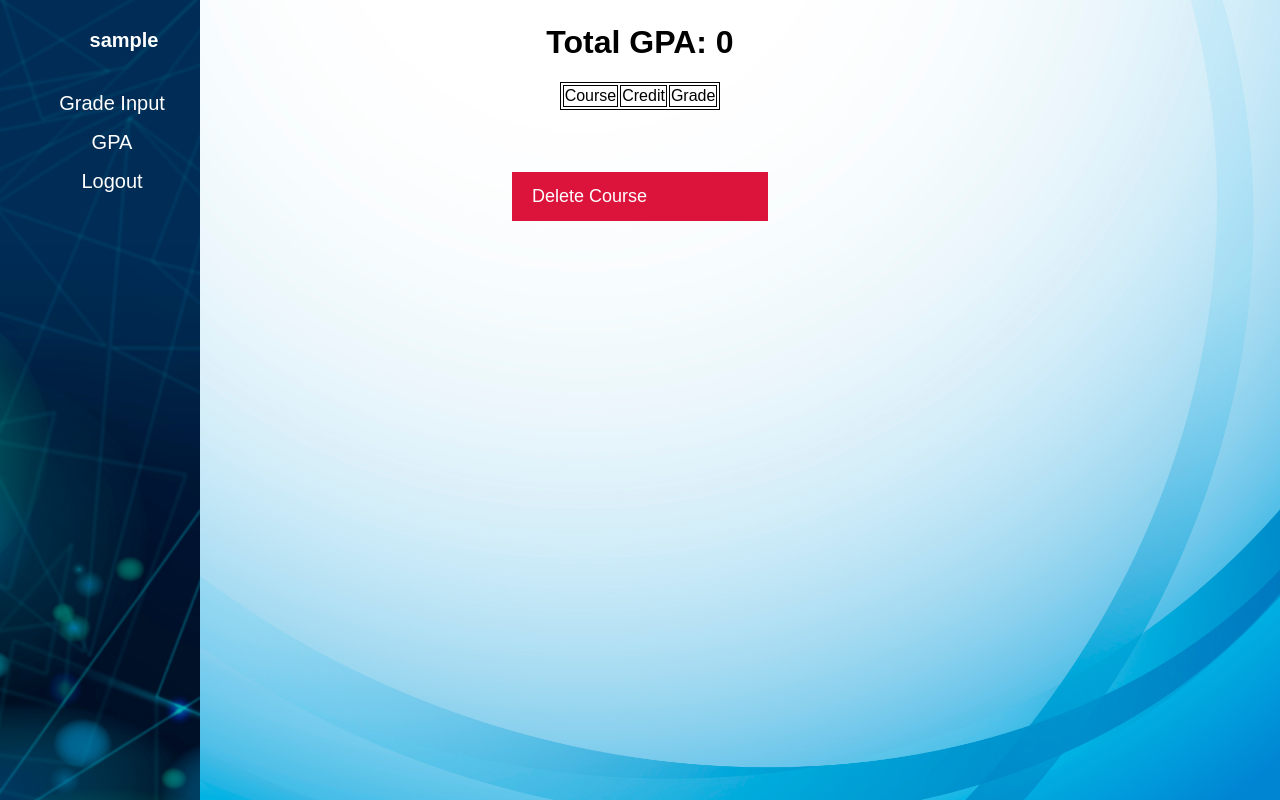
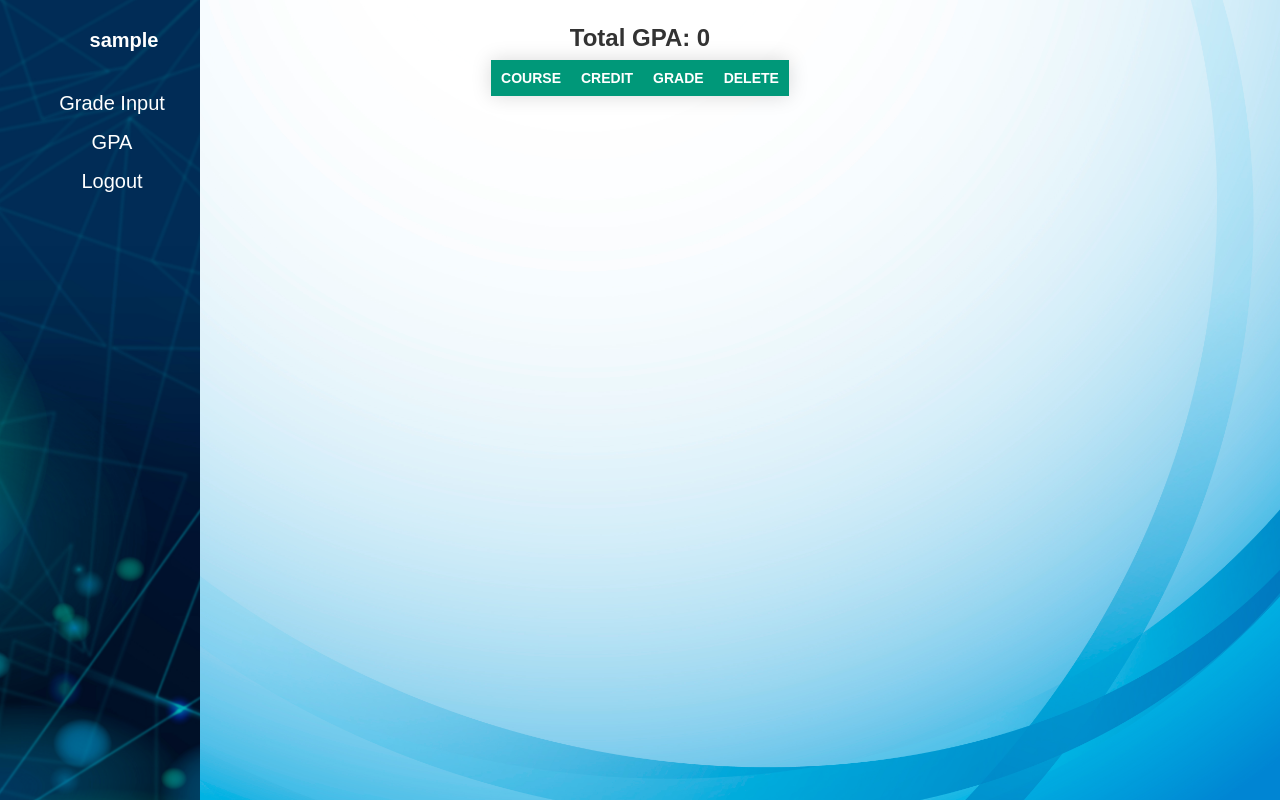
Before and after one commit to EunjeongHur/acit2911, a Flask app: page /gpa/1 in a window 1280 px wide. Run offline with Flask 2, Linux system fonts and the light colour scheme; the visitor is signed in with stand-in values (Sample User, id 1); data comes from the database, SQL or seed files in the repository; data that the repository does not hold is empty; some libraries are stand-ins or nearby versions.

Commit message:
refine css

```diff
--- a/static/style/style.css
+++ b/static/style/style.css
@@ -126,9 +126,62 @@ span.password {
 }
 
 table, th, td {
-  border: 1px solid;
+  border-collapse: collapse;
   margin:auto;
 }
+
+table {
+  box-shadow: 0 0 20px rgba(0, 0, 0, 0.15);
+}
+
+th{
+  padding: 10px;
+}
+td{
+  padding-left: 3px;
+  padding-right: 3px;
+}
+
+caption{
+  font-weight:bold;
+  font-size: 24px;
+  text-align: center;
+  color: #333;
+  padding-bottom: 8px;
+}
+
+thead{
+  background-color: #333;
+  color: white;
+  font-size: 0.875rem;
+  text-transform: uppercase;
+  letter-spacing: 5%;
+}
+
+thead tr{
+  background-color: #009879;
+  color: #ffffff;
+}
+
+tbody tr{
+  border-bottom: 1px solid #dddddd;
+}
+
+tbody tr:nth-child(odd) {
+  background-color: #fff;
+}
+
+tbody tr:nth-child(even) {
+  background-color: #eee;
+}
+
+tbody tr:last-of-type {
+  border-bottom: 2px solid #009879;
+}
+/*
+thead th{
+  width: 25%;
+} */
 
 .cancelbtn, .deletebtn {
   float: left;
@@ -150,6 +203,19 @@ table, th, td {
   display: flex;
   margin: auto;
   flex-direction: column;
+}
+
+#cdeletebtn{
+  background-color: rgba(218, 24, 63, 0.664);
+  margin: auto;
+  border-radius: 16px;
+  font-size: 14px;
+  cursor:pointer;
+  transition-duration: 0.4s;
+}
+
+#cdeletebtn:hover{
+  background-color: rgb(208, 2, 44);
 }
 
 #gpa{
--- a/templates/gpa.html
+++ b/templates/gpa.html
@@ -13,13 +13,14 @@
 
 <div id="gpa" class="gpadisplay">
     <div class="imgcontainer">
-    <h1>Total GPA: {{ gpa }}</h1>
     <table>
+      <caption>Total GPA: {{ gpa }}</caption>
         <thead>
             <tr>
-                <td>Course</td>
-                <td>Credit</td>
-                <td>Grade</td>
+                <th>Course</th>
+                <th>Credit</th>
+                <th>Grade</th>
+                <th>Delete</th>
             </tr>
         </thead>
         <tbody>
@@ -28,13 +29,13 @@
                 <td>{{i.class_name}}</td>
                 <td>{{i.class_credit}}</td>
                 <td>{{i.grade}}</td>
-            </tr>
+                <td><button id="cdeletebtn" onclick="document.getElementById('id01').style.display='block'">Delete</button></td>
             {% endfor %}
         </tbody>
     </table>
     </div>
 </div>
-<button id="deletebtn" onclick="document.getElementById('id01').style.display='block'">Delete Course</button>
+
 <div id="id01" class="modal">
   <span onclick="document.getElementById('id01').style.display='none'" class="close" title="Close Modal">×</span>
   <form class="modal-content" action="/action_page.php">
```
Also changed, not shown: templates/index.html (+7 -4 lines).
